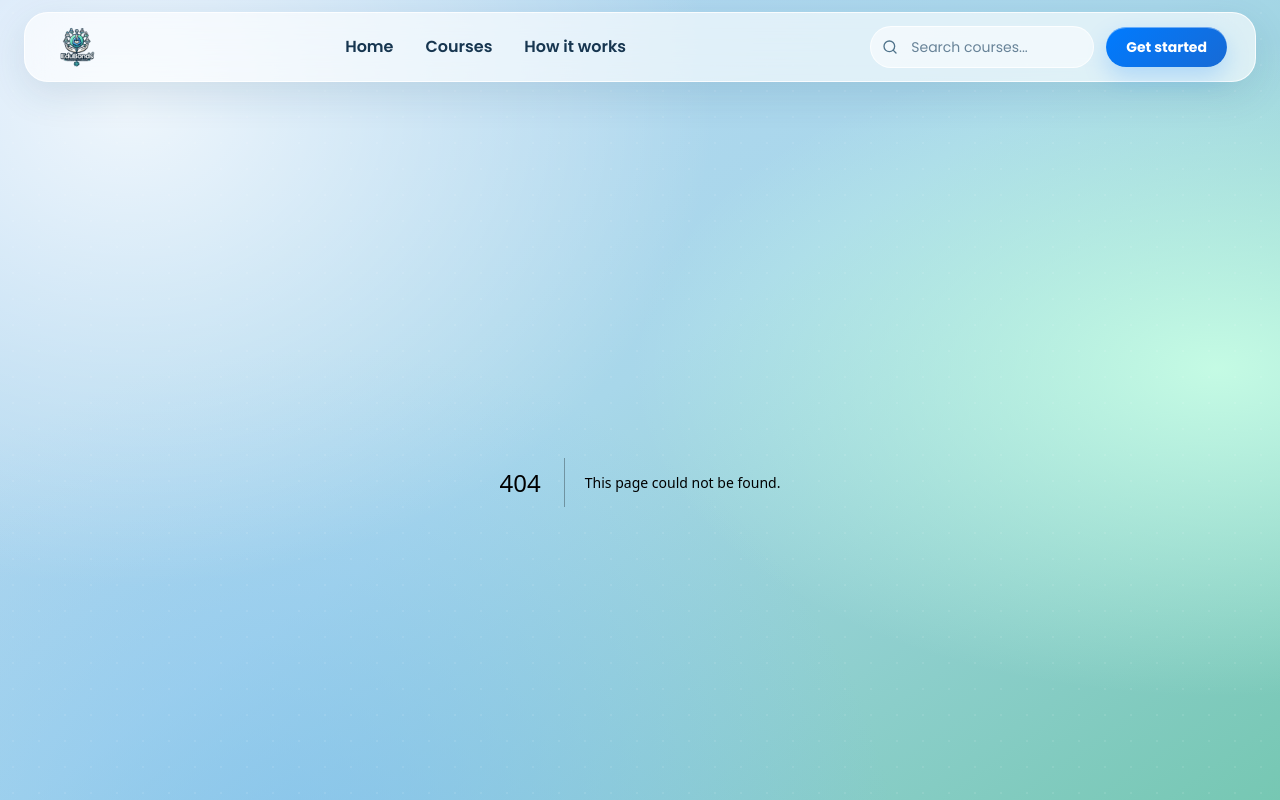
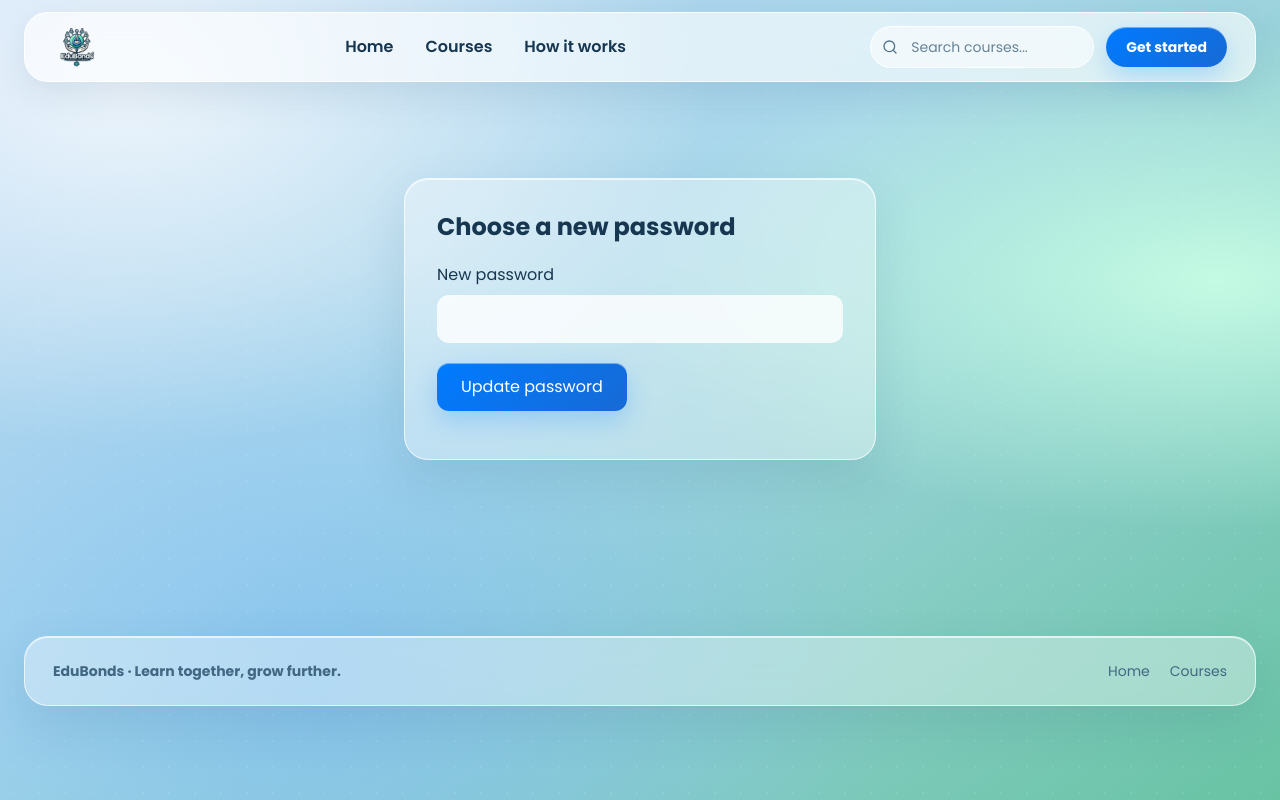
Before and after one commit to shiraygin/edubond, a Next.js app: page /auth/update-password in a window 1280 px wide. Before the commit this address had no page. Shown: the top 800 px of the page. Built offline with nearby package versions, Linux system fonts and the light colour scheme.

Commit message:
feat: migrate legacy EduBounds module src/app/auth/update-password/page.tsx

```diff
--- /dev/null
+++ b/src/app/auth/update-password/page.tsx
@@ -0,0 +1,6 @@
+'use client';
+import {useState} from 'react';
+import {getBrowserClient} from '@/lib/supabase/browser';
+export default function UpdatePassword(){const [password,setPassword]=useState(''),[status,setStatus]=useState('');
+async function submit(e:React.FormEvent<HTMLFormElement>){e.preventDefault();const sb=getBrowserClient();if(!sb){setStatus('Authentication is not configured.');return}const {error}=await sb.auth.updateUser({password});setStatus(error?error.message:'Password updated. You can return to your account.')}
+return <section className="mx-auto max-w-lg px-5 py-24"><form onSubmit={submit} className="glass rounded-3xl p-8"><h1 className="text-2xl font-bold">Choose a new password</h1><label className="mt-5 block">New password<input type="password" minLength={8} required value={password} onChange={e=>setPassword(e.target.value)} className="mt-2 w-full rounded-xl bg-white/80 p-3"/></label><button className="blue-btn mt-5 rounded-xl px-6 py-3 text-white">Update password</button><p role="status" className="mt-4 text-sm">{status}</p></form></section>}
```
